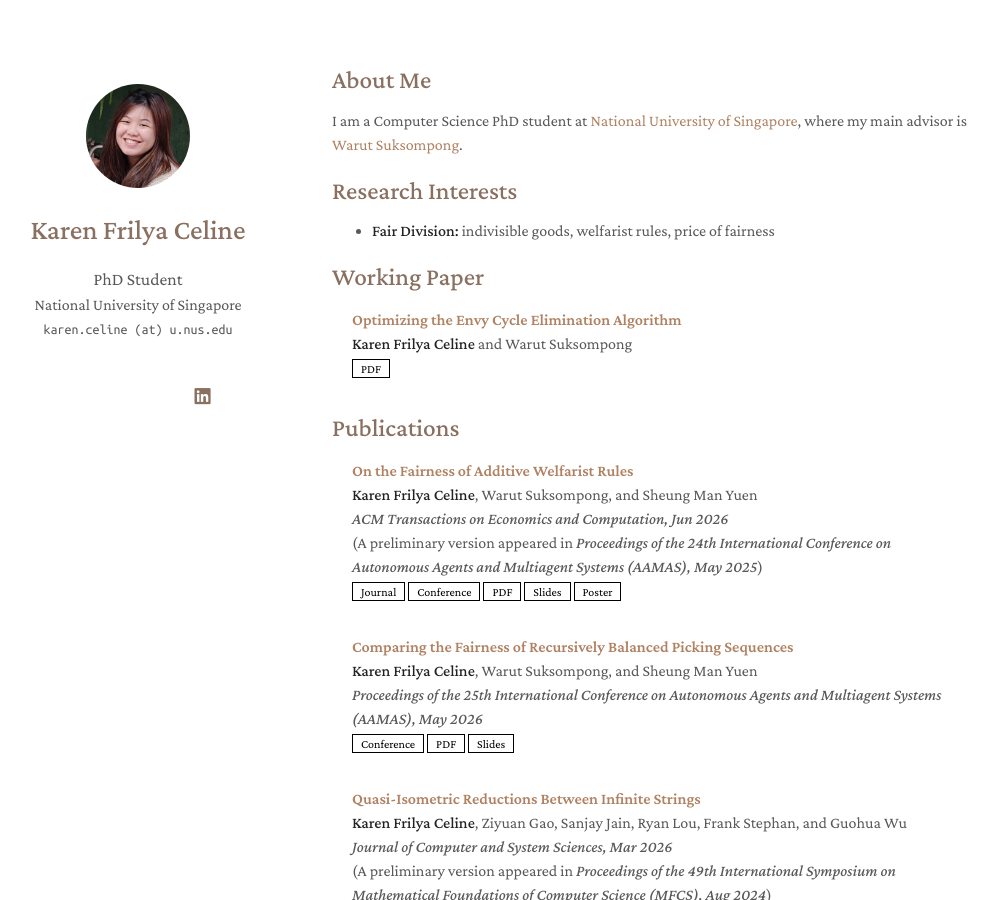
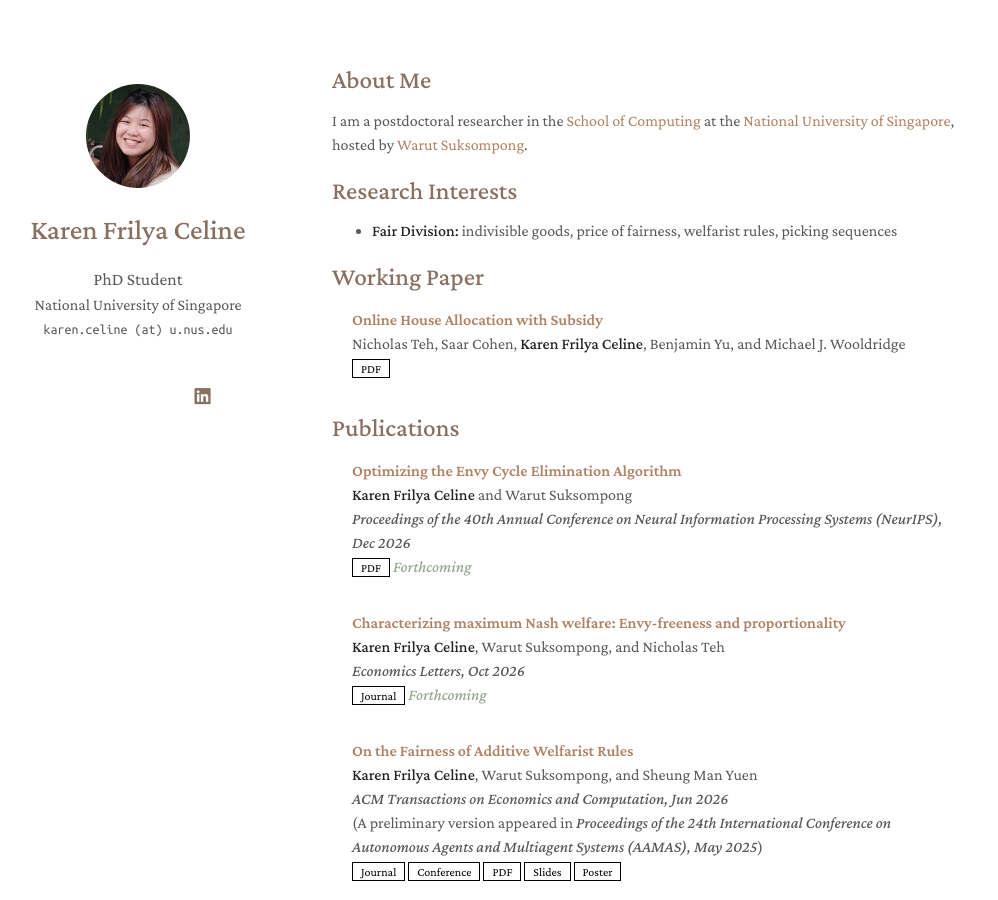
Before and after one commit to karen-celine/karen-celine.github.io, a Jekyll site: the page built from index.md, in a window 1280 px wide and 900 px high. Shown: the whole window, without its empty margins (138-1136 px from the left). Built offline with Jekyll 4.4.1, drawn with Linux system fonts in a browser that asks for light colours; a style sheet for code colours, icons or effects is not loaded.

Commit message:
Update publications and about me section

```diff
--- a/_data/publications.yml
+++ b/_data/publications.yml
@@ -1,4 +1,16 @@
 main:
+
+  - title: Optimizing the Envy Cycle Elimination Algorithm
+    authors: <strong>Karen Frilya Celine</strong> and Warut Suksompong
+    periodical: Proceedings of the 40th Annual Conference on Neural Information Processing Systems (NeurIPS), Dec&nbsp;2026
+    pdf: https://arxiv.org/pdf/2606.02233
+    notes: Forthcoming
+
+  - title: "Characterizing maximum Nash welfare: Envy-freeness and proportionality"
+    authors: <strong>Karen Frilya Celine</strong>, Warut Suksompong, and Nicholas Teh
+    periodical: Economics Letters, Oct&nbsp;2026
+    journal: https://www.sciencedirect.com/science/article/pii/S0165176526005069
+    notes: Forthcoming
 
   - title: On the Fairness of Additive Welfarist Rules
     authors: <strong>Karen Frilya Celine</strong>, Warut Suksompong, and Sheung Man Yuen
--- a/_data/working-papers.yml
+++ b/_data/working-papers.yml
@@ -1,5 +1,5 @@
 main:
 
-  - title: Optimizing the Envy Cycle Elimination Algorithm
-    authors: <strong>Karen Frilya Celine</strong> and Warut Suksompong
-    pdf: https://arxiv.org/pdf/2606.02233
+  - title: Online House Allocation with Subsidy
+    authors: Nicholas Teh, Saar Cohen, <strong>Karen Frilya Celine</strong>, Benjamin Yu, and Michael J. Wooldridge
+    pdf: https://arxiv.org/pdf/2609.29691
--- a/index.md
+++ b/index.md
@@ -4,8 +4,8 @@ layout: homepage
 
 ## About Me
 
-I am a Computer Science PhD student at [National University of Singapore](https://www.nus.edu.sg/), where my main advisor is [Warut Suksompong](https://www.comp.nus.edu.sg/~warut/).
+I am a postdoctoral researcher in the [School of Computing](https://www.comp.nus.edu.sg/) at the [National University of Singapore](https://www.nus.edu.sg/), hosted by [Warut Suksompong](https://www.comp.nus.edu.sg/~warut/).
 
 ## Research Interests
 
-- **Fair Division:** indivisible goods, welfarist rules, price of fairness
+- **Fair Division:** indivisible goods, price of fairness, welfarist rules, picking sequences
```
Also changed, not shown: 1 other file.
